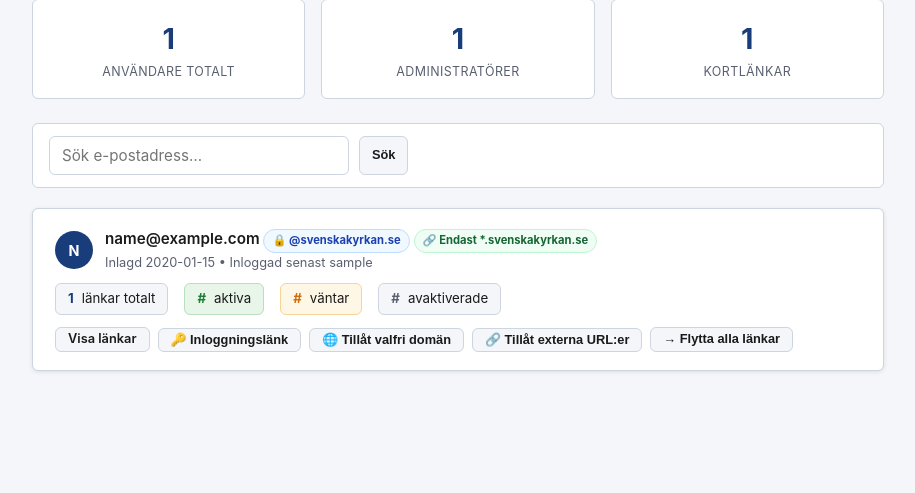
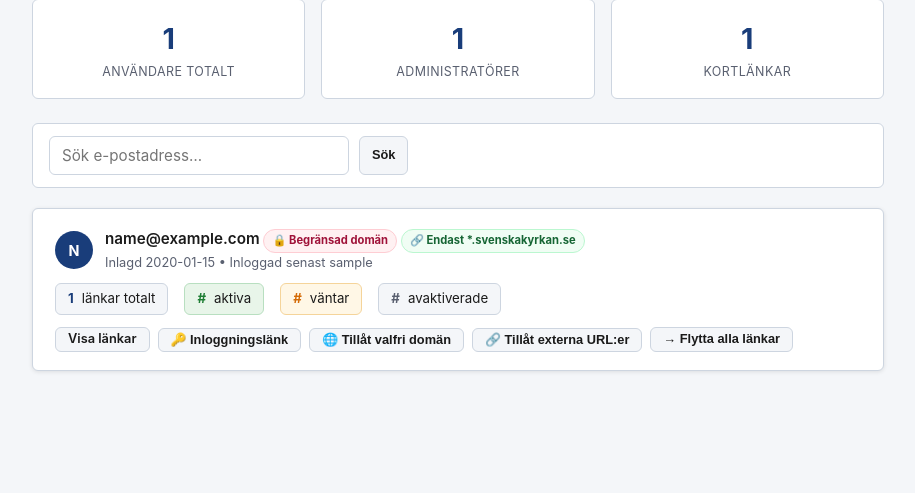
Before and after one commit to Armandur/svk-short, a FastAPI app: template app/templates/admin/users.html in a window 1280 px wide. Shown: the part 200-693 px from the top of the page, without its empty margins (182-1097 px from the left). Run offline with FastAPI, Linux system fonts and the light colour scheme; the template is opened without the code that fills it: most values are stand-ins (such as "Sample title", 1, 10 or a date in 2020).

Commit message:
Dölj domäntoggel för @svenskakyrkan.se-användare
allow_any_domain är irrelevant för användare som redan har rätt
domän — badge och knapp visas bara för externa e-postadresser.

https://claude.ai/code/session_014h7sAoTc7jDiupWMs9KVSA

```diff
--- a/app/templates/admin/users.html
+++ b/app/templates/admin/users.html
@@ -152,10 +152,12 @@
       <div class="user-email">
         {{ u.email }}
         {% if u.is_admin %}<span class="admin-badge">Admin</span>{% endif %}
-        {% if u.allow_any_domain %}
-          <span class="domain-badge">&#127760; Valfri domän</span>
-        {% else %}
-          <span class="domain-badge" style="background:#f0f9ff; color:#1e40af; border-color:#bfdbfe;">&#128274; @svenskakyrkan.se</span>
+        {% if '@svenskakyrkan.se' not in u.email %}
+          {% if u.allow_any_domain %}
+            <span class="domain-badge">&#127760; Valfri domän</span>
+          {% else %}
+            <span class="domain-badge" style="background:#fff1f2; color:#9f1239; border-color:#fecdd3;">&#128274; Begränsad domän</span>
+          {% endif %}
         {% endif %}
         {% if u.allow_external_urls %}
           <span class="domain-badge" style="background:#fef9c3; color:#713f12; border-color:#fde68a;">&#128279; Externa URL:er</span>
@@ -198,12 +200,14 @@
         &#128273; Inloggningslänk
       </button>
     </form>
+    {% if '@svenskakyrkan.se' not in u.email %}
     <form method="post" action="/admin/users/{{ u.id }}/toggle-domain" style="margin:0;">
       <input type="hidden" name="csrf_token" value="{{ csrf_token() }}">
       <button type="submit" class="btn btn-secondary btn-sm">
-        {% if u.allow_any_domain %}&#128274; Begränsa till @svenskakyrkan.se{% else %}&#127760; Tillåt valfri domän{% endif %}
+        {% if u.allow_any_domain %}&#128274; Begränsa domän{% else %}&#127760; Tillåt valfri domän{% endif %}
       </button>
     </form>
+    {% endif %}
     <form method="post" action="/admin/users/{{ u.id }}/toggle-external-urls" style="margin:0;">
       <input type="hidden" name="csrf_token" value="{{ csrf_token() }}">
       <button type="submit" class="btn btn-secondary btn-sm">
```
